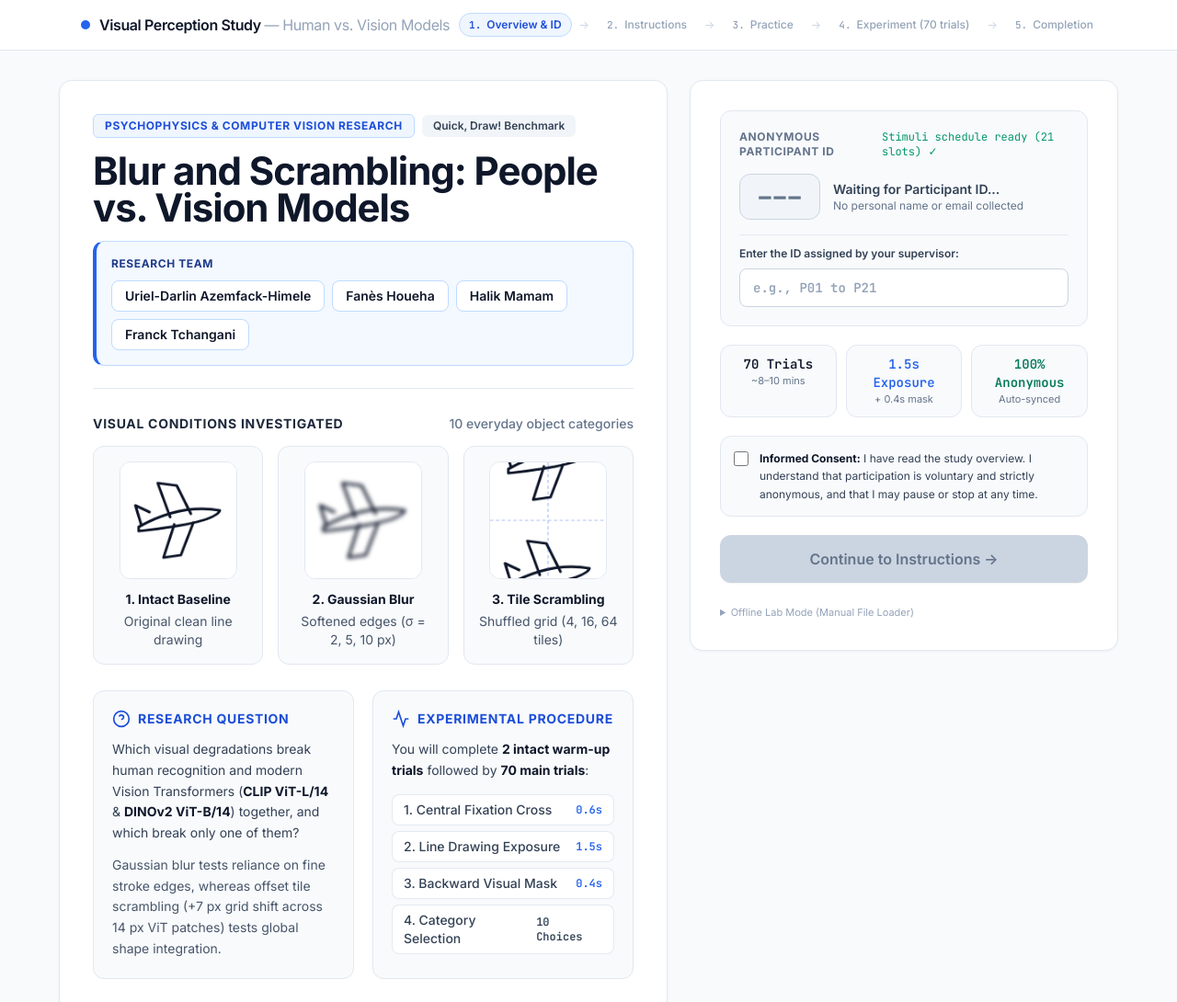
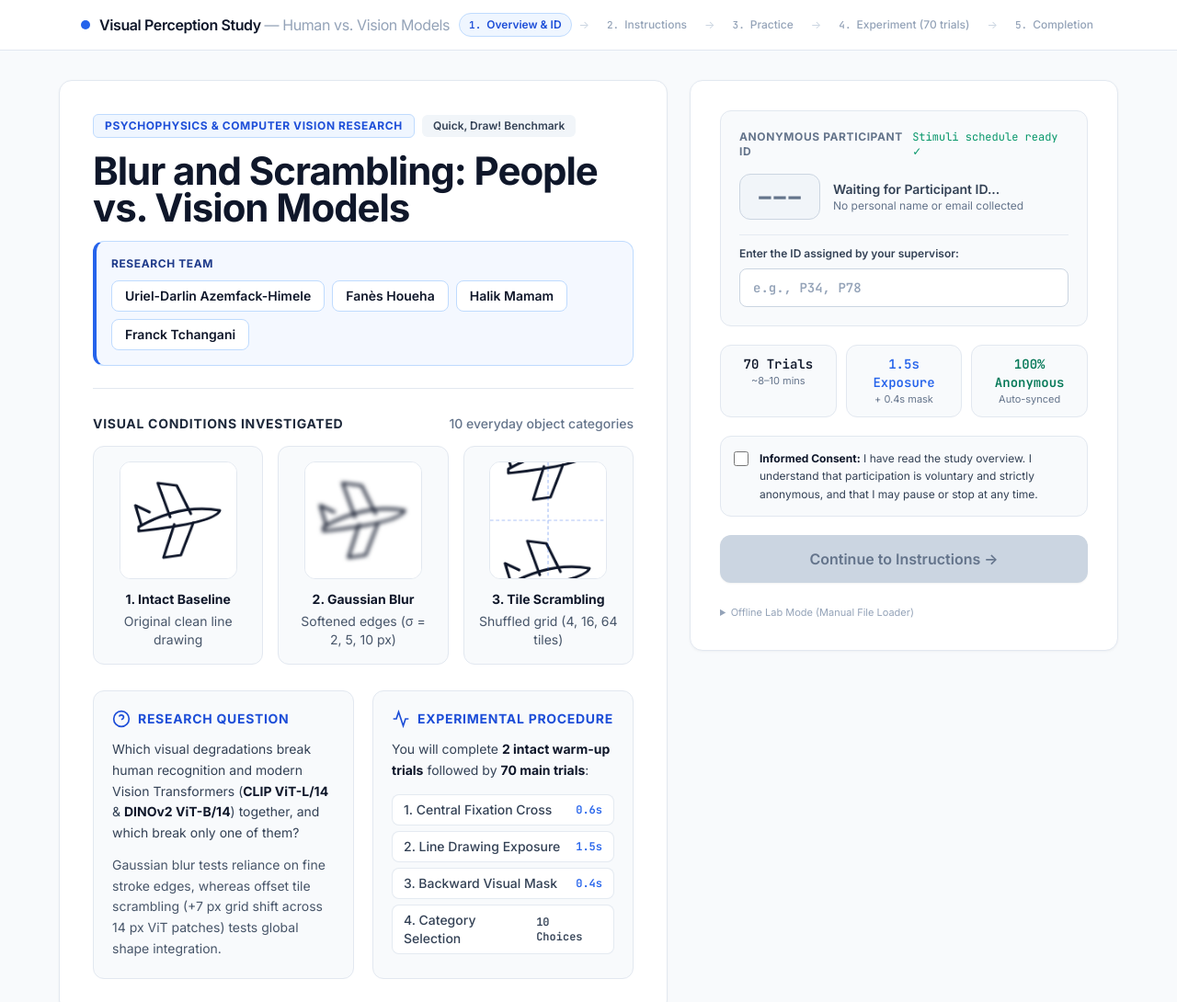
Before and after one commit to Yke0let/blur-scrambling-people-vs-vit, a plain HTML site: page index.html in a window 1280 px wide. Shown: the top 1090 px of the page at 92% size. Drawn offline with nearby package versions, Linux system fonts and the light colour scheme; no server answers.

Commit message:
Hide 01-21 slot range in Participant ID placeholder and validation message

```diff
--- a/index.html
+++ b/index.html
@@ -271,7 +271,7 @@
                             Enter the ID assigned by your supervisor:
                         </label>
                         <input type="text" id="participant-select" value=""
-                            placeholder="e.g., P01 to P21" autocomplete="off" spellcheck="false" maxlength="6"
+                            placeholder="e.g., P34, P78" autocomplete="off" spellcheck="false" maxlength="6"
                             class="w-full rounded-lg border border-slate-300 bg-white px-3.5 py-2.5 text-sm font-semibold mono text-slate-900 placeholder-slate-400 focus:border-blue-600 focus:outline-none focus:ring-2 focus:ring-blue-600/15 transition" />
                         <p id="pid-validation-msg" class="hidden text-xs font-medium text-rose-600 leading-snug"></p>
                     </div>
@@ -1136,7 +1136,7 @@
                 badgeEl.className = "mono text-2xl sm:text-3xl font-bold text-rose-600 bg-rose-50 border border-rose-200 px-4 py-1.5 rounded-xl";
                 labelEl.textContent = "Invalid Participant ID";
                 labelEl.className = "text-sm font-semibold text-rose-700";
-                msgEl.textContent = "Invalid ID. Please enter an assigned ID between P01 and P21.";
+                msgEl.textContent = "Invalid Participant ID. Please check the ID assigned by your supervisor.";
                 msgEl.classList.remove("hidden");
                 pidInput.classList.add("border-rose-500");
                 pidInput.classList.remove("border-emerald-500");
@@ -1354,7 +1354,7 @@
             const el = document.getElementById("source-status");
             const pngCount = Object.keys(localFilesMap).length;
             if (csvSourceMode === "hosted") {
-                el.textContent = "Stimuli schedule ready (21 slots) ✓";
+                el.textContent = "Stimuli schedule ready ✓";
                 el.className = "mono text-xs text-emerald-600";
             } else if (csvSourceMode === "local") {
                 el.textContent = pngCount > 0 ? `Local CSV & ${pngCount} PNGs ready ✓` : `Local CSV loaded (${allTrialsCSV.length} rows)`;
```
